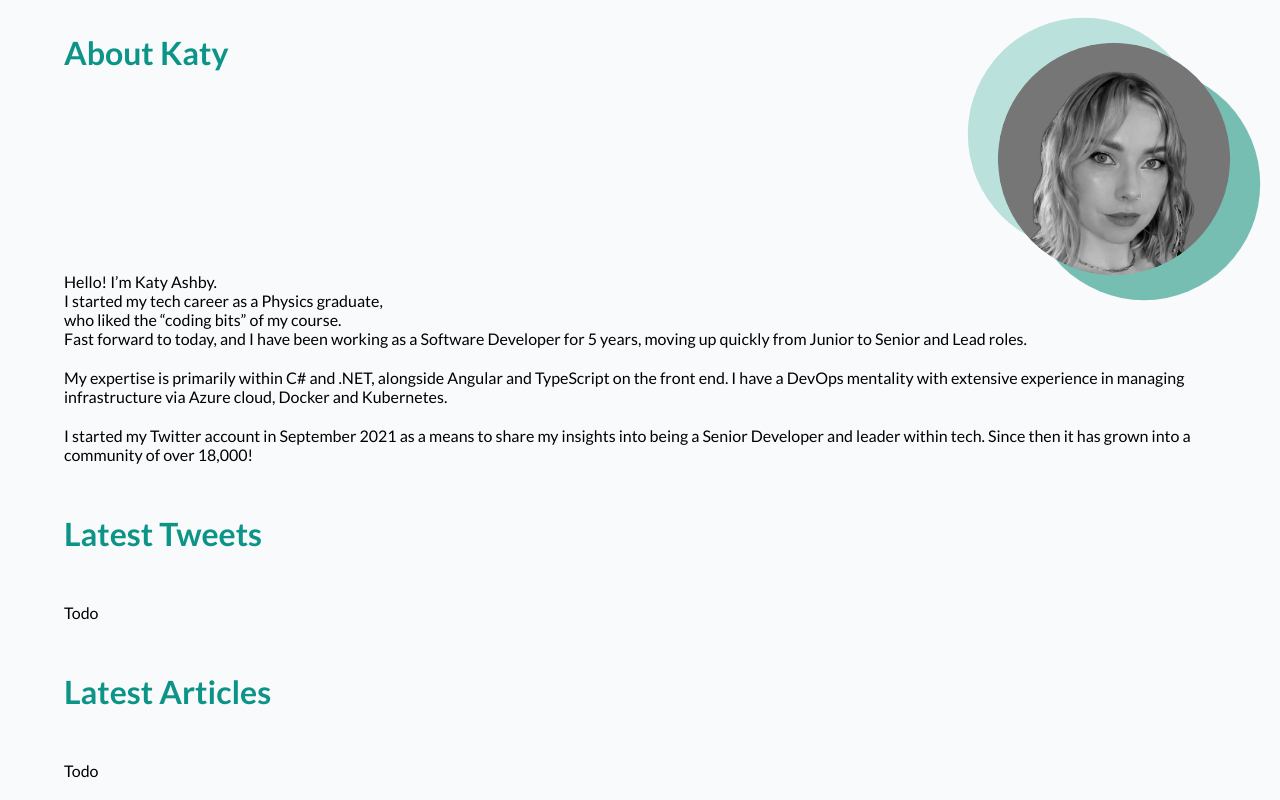
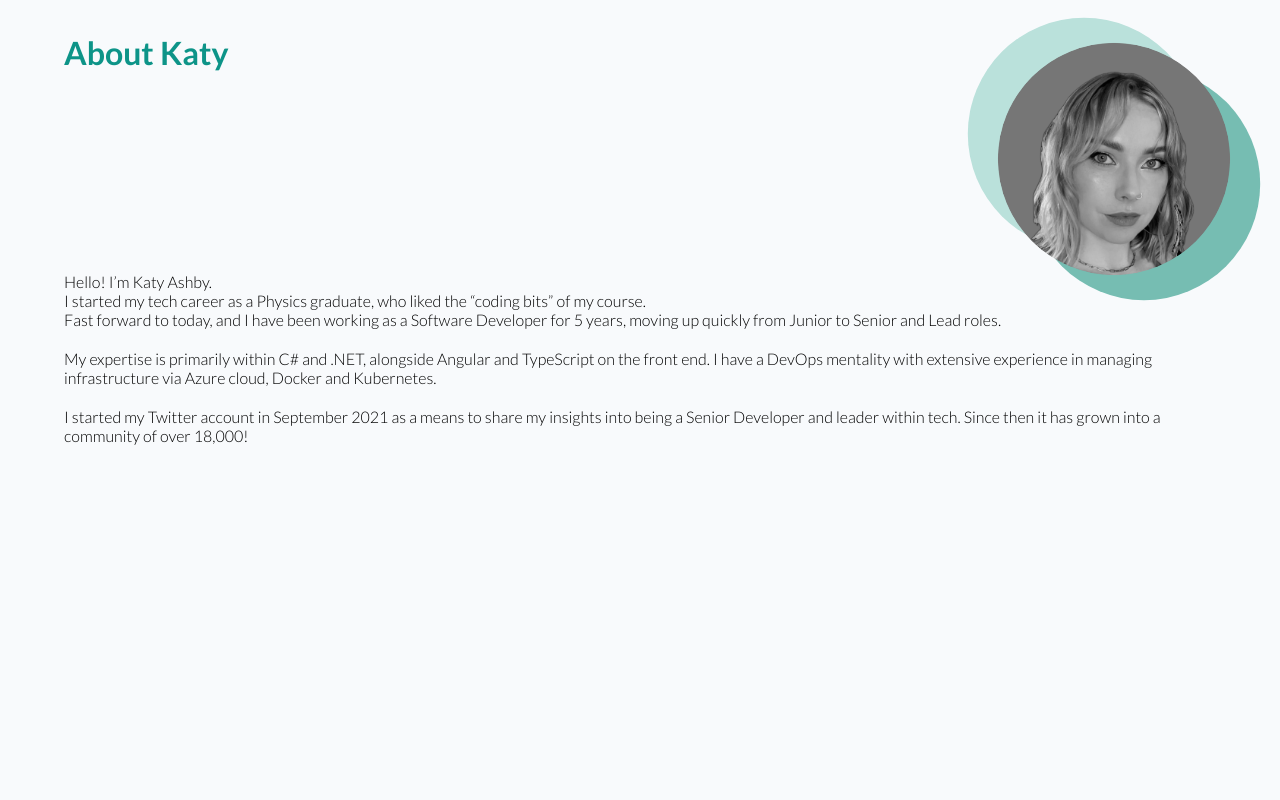
Before and after one commit to katycodesstuff/katycodesstuff-website, a React (Create React App) app in the folder ui/: page / in a window 1280 px wide. Shown: the part 657-1457 px from the top of the page. After the commit the page ends 1122 px from the top, so only its background shows below. Built offline with nearby package versions, Linux system fonts and the light colour scheme.

Commit message:
Remove unneeded files. Update p fonts

```diff
--- a/ui/src/App.css
+++ /dev/null
@@ -1,3 +0,0 @@
-.App {
-  text-align: center;
-}
--- a/ui/src/App.tsx
+++ b/ui/src/App.tsx
@@ -1,4 +1,3 @@
-import './App.css';
 import NavBar from './components/NavBar/NavBar';
 import HeroSection from './components/HeroSection/HeroSection';
 import HomeMainPage from './components/HomeMainPage/HomeMainPage';
--- a/ui/src/components/HomeMainPage/HomeMainPage.tsx
+++ b/ui/src/components/HomeMainPage/HomeMainPage.tsx
@@ -9,7 +9,7 @@ function HomeMainPage(props: Props) {
         <>
         <h1>About Katy</h1>
         <p className='bigger-margin'>Hello! I’m Katy Ashby. <br />
-        I started my tech career as a Physics graduate, <br />
+        I started my tech career as a Physics graduate,
         who liked the “coding bits” of my course.<br />
         Fast forward to today, and I have been working as a Software Developer for 5 years, moving up quickly from Junior to Senior and Lead roles.
         </p>
@@ -21,13 +21,13 @@ function HomeMainPage(props: Props) {
         I started my Twitter account in September 2021 as a means to share my insights into being a Senior Developer and leader within tech.
         Since then it has grown into a community of over 18,000!</p>
 
-        <h1>Latest Tweets</h1>
+        {/* <h1>Latest Tweets</h1>
 
         <p> Todo </p>
 
         <h1>Latest Articles</h1>
 
-        <p>Todo</p>
+        <p>Todo</p> */}
         </>
     )
 }
--- a/ui/src/index.css
+++ b/ui/src/index.css
@@ -15,6 +15,8 @@ body {
 
 p {
   margin: 20px 64px;
+  font-size: 16px;
+  font-weight: 300;
 }
 
 code {
@@ -40,5 +42,6 @@ h1 {
   p {
     margin: 20px 24px;
     font-size: 10px;
+    font-weight: inherit;
   }
 }
```
Also changed, not shown: ui/src/logo.svg (deleted), 1 other file (tests, documents, lock files or other folders).
